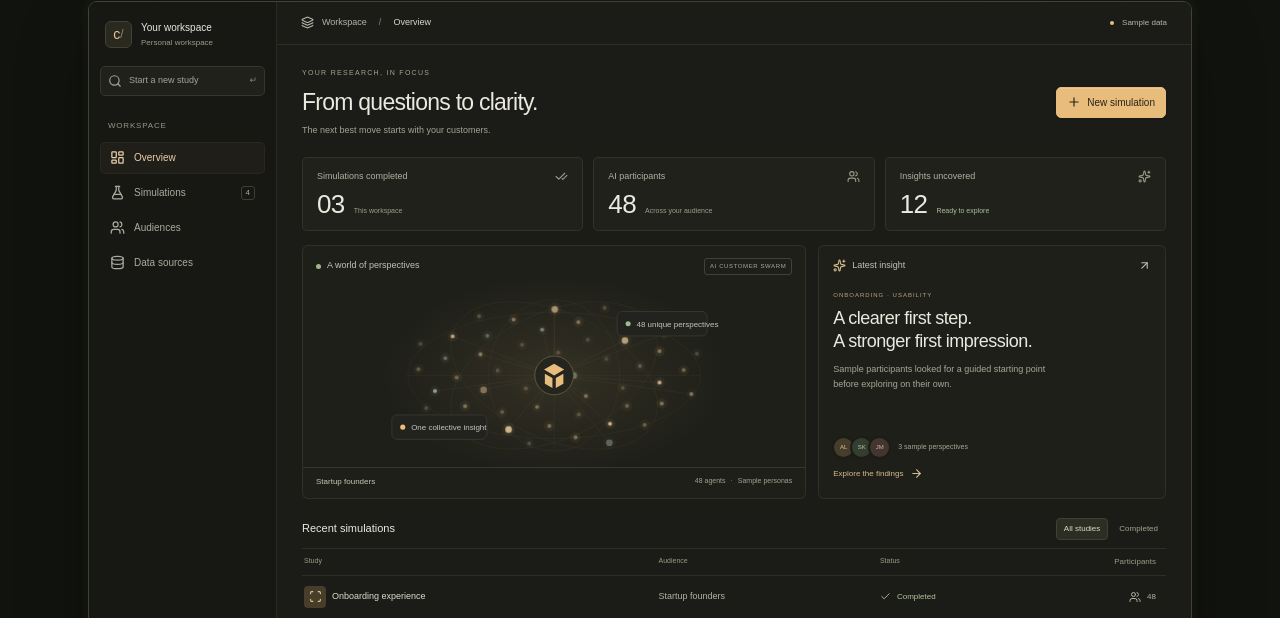
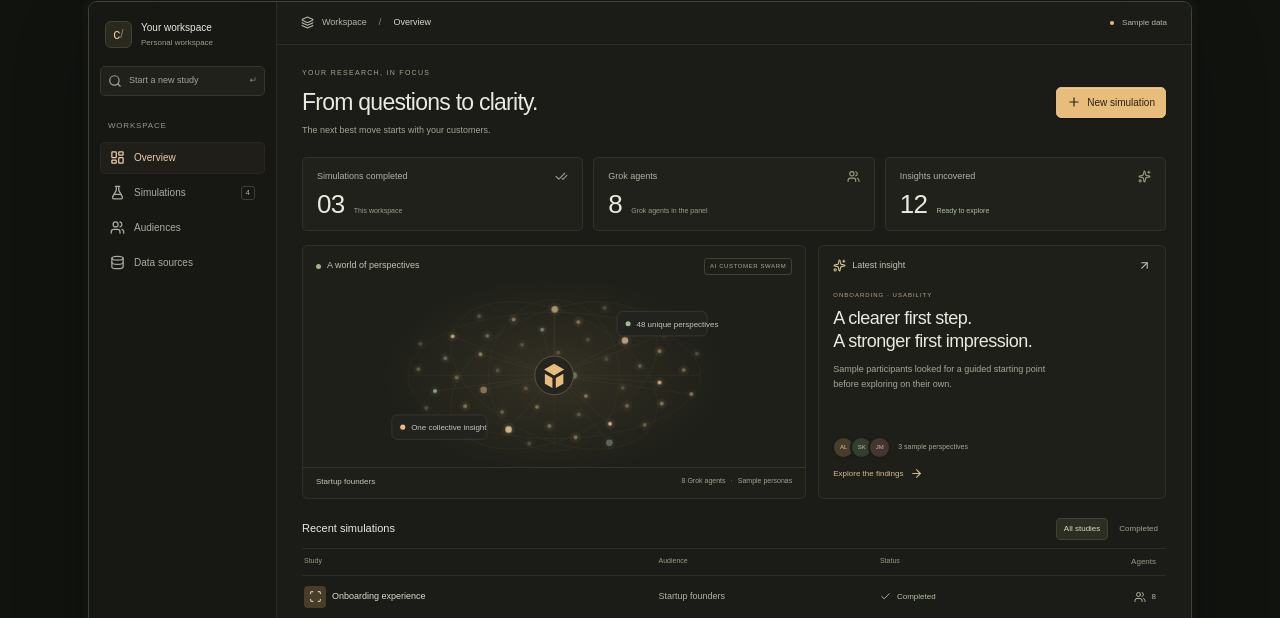
Before and after one commit to Kabanosk/grok-bot-hackathon-26, a React (Vite) app in the folder cohort/: page / in a window 1280 px wide. Shown: the part 622-1240 px from the top of the page. Built offline with nearby package versions, Linux system fonts and the light colour scheme.

Commit message:
fix(cohort): show true Grok agent counts instead of scaled participants
Co-Authored-By: Claude Opus 5.5 <noreply@anthropic.com>

```diff
--- a/cohort/src/App.tsx
+++ b/cohort/src/App.tsx
@@ -35,6 +35,7 @@ import {
   Zap,
 } from "lucide-react";
 import {
+  agentCount,
   createDemoReport,
   defaultConfig,
   sampleProfiles,
@@ -86,7 +87,7 @@ function Swarm({
       className={`swarm ${compact ? "swarm-compact" : ""} ${running ? "is-running" : ""}`}
       viewBox="0 0 440 245"
       role="img"
-      aria-label="Illustration of 48 simulated customer agents connected in a swarm"
+      aria-label="Illustration of simulated customer agents connected in a swarm"
     >
       <defs>
         <radialGradient id={compact ? "glow-small" : "glow"}>
@@ -225,7 +226,7 @@ function Dashboard({
       title: "Onboarding experience",
       result: createDemoReport(defaultConfig),
       audience: "Startup founders",
-      count: 48,
+      count: 8,
     },
     {
       title: "Pricing page clarity",
@@ -236,7 +237,7 @@ function Dashboard({
         participants: 24,
       }),
       audience: "Product teams",
-      count: 24,
+      count: 6,
     },
     {
       title: "New product concept",
@@ -246,7 +247,7 @@ function Dashboard({
         audience: "Everyday consumers",
       }),
       audience: "Everyday consumers",
-      count: 48,
+      count: 8,
     },
     {
       title: "Next launch concept",
@@ -260,7 +261,7 @@ function Dashboard({
       title: `${report.config.product} — ${report.config.objective.toLowerCase()}`,
       result: report,
       audience: report.config.audience,
-      count: report.config.participants,
+      count: agentCount(report.config.participants),
     });
   const visibleStudies =
     tab === "Completed" ? studies.filter((study) => study.result) : studies;
@@ -370,11 +371,11 @@ function Dashboard({
                 </div>
                 <div className="stat">
                   <span>
-                    AI participants <Users size={13} aria-hidden="true" />
+                    Grok agents <Users size={13} aria-hidden="true" />
                   </span>
                   <div>
-                    {current.config.participants}
-                    <small>Across your audience</small>
+                    {agentCount(current.config.participants)}
+                    <small>Grok agents in the panel</small>
                   </div>
                 </div>
                 <div className="stat">
@@ -401,7 +402,7 @@ function Dashboard({
                   <div className="swarm-caption">
                     <span>{current.config.audience}</span>
                     <span>
-                      {current.config.participants} agents{" "}
+                      {agentCount(current.config.participants)} Grok agents{" "}
                       <span className="separator-dot">·</span> Sample personas
                     </span>
                   </div>
@@ -467,7 +468,7 @@ function Dashboard({
                   <span>Study</span>
                   <span>Audience</span>
                   <span>Status</span>
-                  <span>Participants</span>
+                  <span>Agents</span>
                 </div>
                 {visibleStudies.map((study, i) => (
                   <button
@@ -884,7 +885,7 @@ function Workspace({
                   <ChevronDown size={15} aria-hidden="true" />
                 </div>
                 <fieldset className="size-field">
-                  <legend>Number of AI participants</legend>
+                  <legend>Panel size (Grok agents)</legend>
                   <div className="participant-options">
                     {[24, 48, 96].map((n) => (
                       <button
@@ -896,8 +897,8 @@ function Workspace({
                           setConfig({ ...config, participants: n })
                         }
                       >
-                        {n}
-                        <span>agents</span>
+                        {agentCount(n)}
+                        <span>Grok agents</span>
                       </button>
                     ))}
                   </div>
@@ -1027,8 +1028,8 @@ function Workspace({
                   {report.config.audience}{" "}
                   <span className="separator-dot">·</span>{" "}
                   {live
-                    ? `${report.agents} Grok agents · ${report.config.participants} weighted participants`
-                    : `${report.config.participants} sample agents`}
+                    ? `${report.agents} Grok agents`
+                    : `${agentCount(report.config.participants)} sample agents`}
                 </p>
               </div>
               <div className="result-score">
--- a/cohort/src/demo.ts
+++ b/cohort/src/demo.ts
@@ -61,6 +61,11 @@ export type SwarmEvent =
   | { type: "warning"; message: string }
   | { type: "error"; message: string }
   | { type: "report"; report: Report };
+
+// The panel tiers are sized by real Grok agents, never by simulated headcount.
+export function agentCount(participants: number): number {
+  return participants >= 96 ? 12 : participants >= 48 ? 8 : 6;
+}
 
 export const defaultConfig: StudyConfig = {
   product: "Orbit",
```
Also changed, not shown: 2 other files (tests, documents, lock files or other folders).
